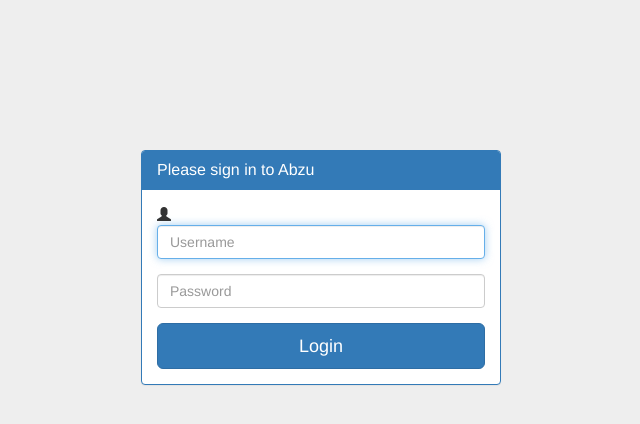
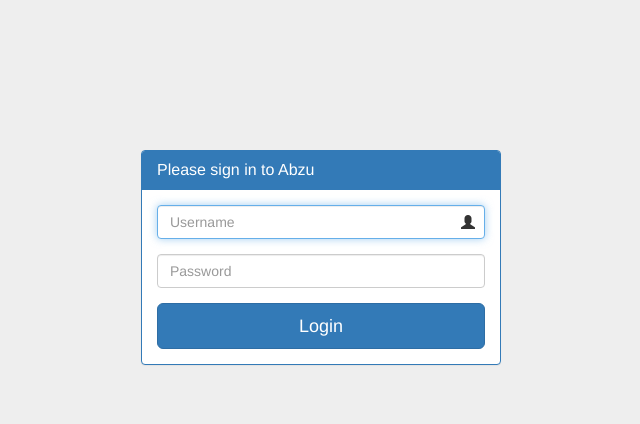
Before and after one commit to jacobm001/independence_water, a PHP site: page /login.php in a window 1280 px wide. Shown: the top 424 px of the page, without its empty margins (319-959 px from the left). Run offline with PHP 8.4, Linux system fonts and the light colour scheme.

Commit message:
user icon in username field

```diff
--- a/login.php
+++ b/login.php
@@ -33,8 +33,8 @@
 				<div class="panel-body">
 					<form role="form" method="post" action="login.php">
 						<fieldset>
-							<span class="glyphicon glyphicon-user"></span>
-							<div class="form-group">
+							<div class="form-group has-feedback">
+								<span class="glyphicon glyphicon-user form-control-feedback"></span>
 								<input class="form-control" placeholder="Username" name="username" type="text" autofocus>
 							</div>
 							<div class="form-group">
```
